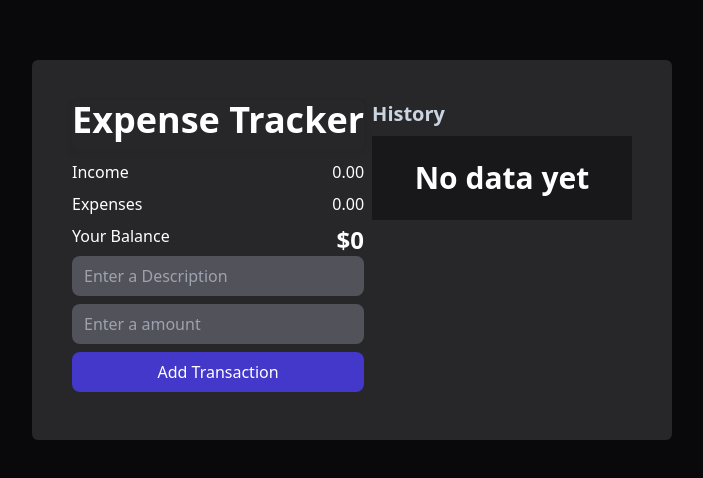
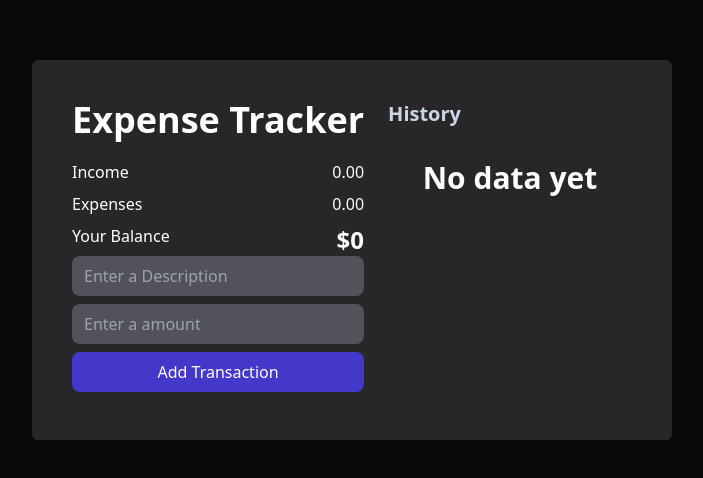
Before and after one commit to LilDre7/AdminGastos, a React (Vite) app: page / in a window 1280 px wide. Shown: the part 150-628 px from the top of the page, without its empty margins (288-991 px from the left). Built offline with nearby package versions, Linux system fonts and the light colour scheme.

Commit message:
:memo: upadate document

```diff
--- a/index.html
+++ b/index.html
@@ -2,7 +2,7 @@
 <html lang="en">
   <head>
     <meta charset="UTF-8" />
-    <link rel="icon" type="/public/17.jpg" href="/public/pngwing.com.png" />
+    <link rel="icon" type="/public/17.jpg" href="pngwing.com.png" />
     <meta name="viewport" content="width=device-width, initial-scale=1.0" />
     <title>Expense manager</title>
   </head>
--- a/src/App.jsx
+++ b/src/App.jsx
@@ -20,7 +20,7 @@ function App() {
       <GlobalProvider>
         <div className="bg-zinc-950 text-white h-screen flex justify-center items-center">
           <div className="container mx-auto w-3/6 ">
-            <div className="bg-zinc-800 p-10 rounded-md flex gap-x-2 ">
+            <div className="bg-zinc-800 p-10 rounded-md flex gap-x-6 ">
               <div className="">
                 {/* <Header /> */}
                 <h1 className="text-4xl font-bold mb-3 text-white bg-zinc-800 pb-2 rounded-md shadow-md shadow-zinc-800/50  ">
--- a/src/components/ExpenseChat.jsx
+++ b/src/components/ExpenseChat.jsx
@@ -24,7 +24,7 @@ function ExpenseChat() {
 
   if (totalIncomes === 0 && totalExpenses === 0) {
     return (
-      <div className="bg-zinc-900 p-4 my-2">
+      <div className="p-4 my-2">
         <div className="h-full flex items-center justify-center w-full flex-col">
           <h1 className="text-3xl font-bold my-2">No data yet</h1>
         </div>
@@ -33,7 +33,7 @@ function ExpenseChat() {
   }
 
   return (
-    <div className="bg-zinc-950">
+    <div className="">
       <VictoryPie
         colorScale={["#e74c3c", "#2ecc71"]}
         data={[
```
